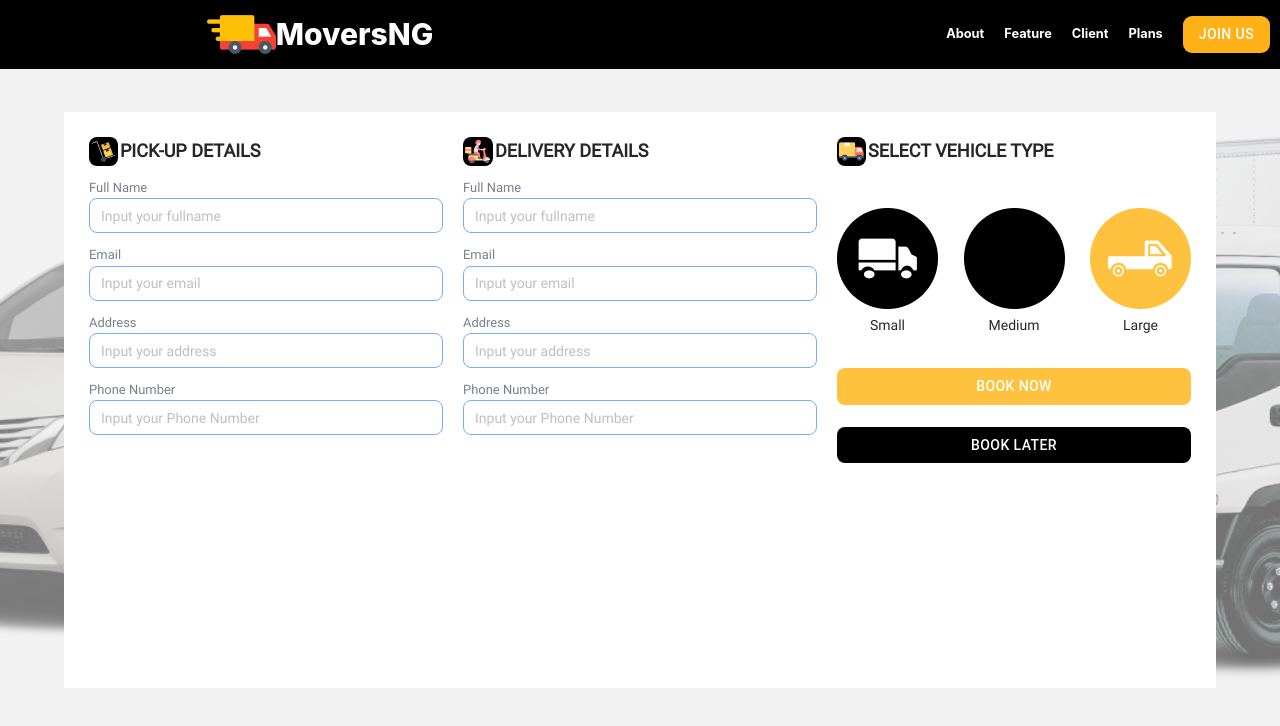
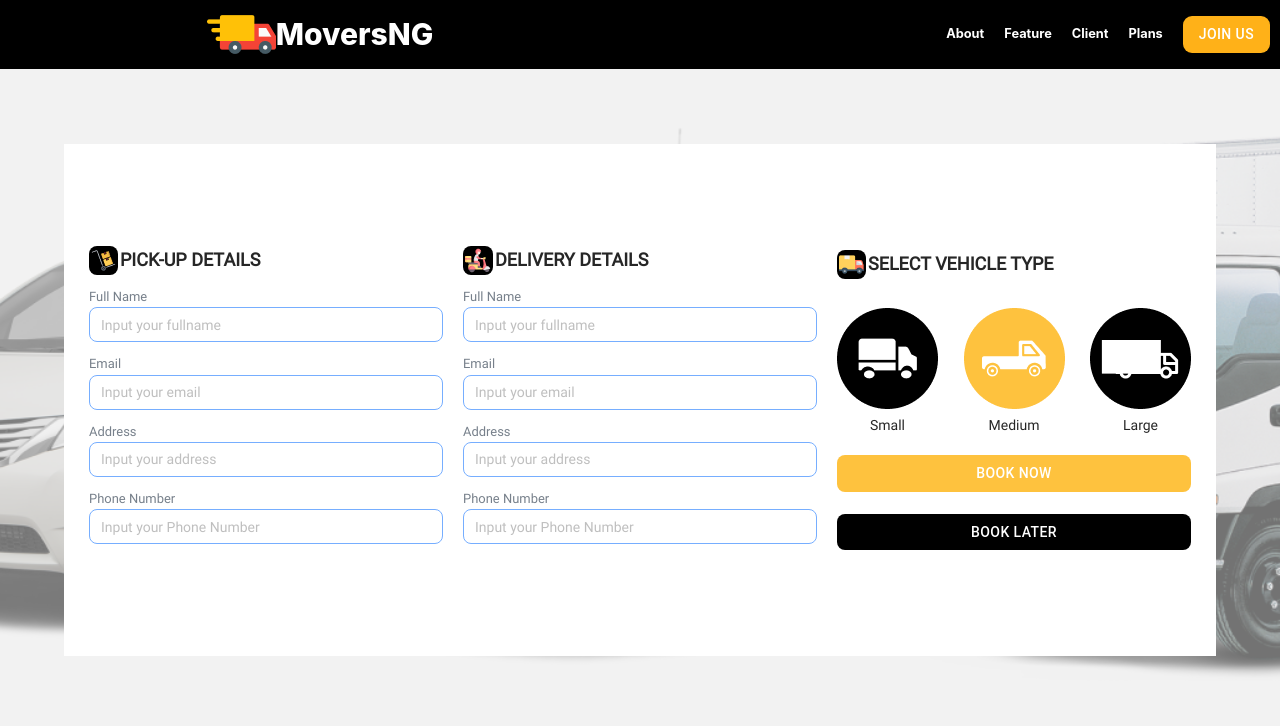
Before and after one commit to Emmathem/ui-build-react, a React (Create React App) app: page /moversng in a window 1280 px wide. Both pictures are taken after a click on the button "GET OUR SERVICE". Shown: the top 726 px of the page. Built offline with nearby package versions, Linux system fonts and the light colour scheme.

Commit message:
Update on MoversNG

```diff
--- a/src/assets/scss/mover.scss
+++ b/src/assets/scss/mover.scss
@@ -170,14 +170,14 @@
 }
 .request {
     display: flex;
-    margin: 7rem 4rem;
     padding: 15px;
     background: $white-color;
     width: 100%;
+    margin: 9rem 4rem;
     font-family: 'Roboto-Regular', sans-serif;
     transition: ease all 0.5s;
     position: relative;
-    // align-items: center;
+    align-items: center;
     &__pcol {
         flex: 1
     }
@@ -241,7 +241,7 @@
     &__vehicle {
         display: flex;
         justify-content: space-between;
-        padding: 2rem 0;
+        padding: 1.2rem 0;
         >div {
             display: flex;
             flex-direction: column;
--- a/src/components/mover_ng/AppMoversRequestDetails.js
+++ b/src/components/mover_ng/AppMoversRequestDetails.js
@@ -6,8 +6,8 @@ import Boxes from "../../assets/images/boxes.png";
 import DeliveryMan from "../../assets/images/delivery-man.png";
 import DeliverTruck from "../../assets/images/delivery-truck-1.png";
 import SmallVehicle from "../../assets/images/Icon.png";
-import MediumVehicle from "../../assets/images/Icon-2.png";
-import LargeVehicle from "../../assets/images/Icon-1.png";
+import MediumVehicle from "../../assets/images/Icon-1.png";
+import LargeVehicle from "../../assets/images/Icon-2.png";
 import { Col, Input, Row } from "antd";
 import { Button } from "@material-ui/core";
 
```
Also changed, not shown: src/assets/css/mover.css, src/assets/images/Icon-2.png.
